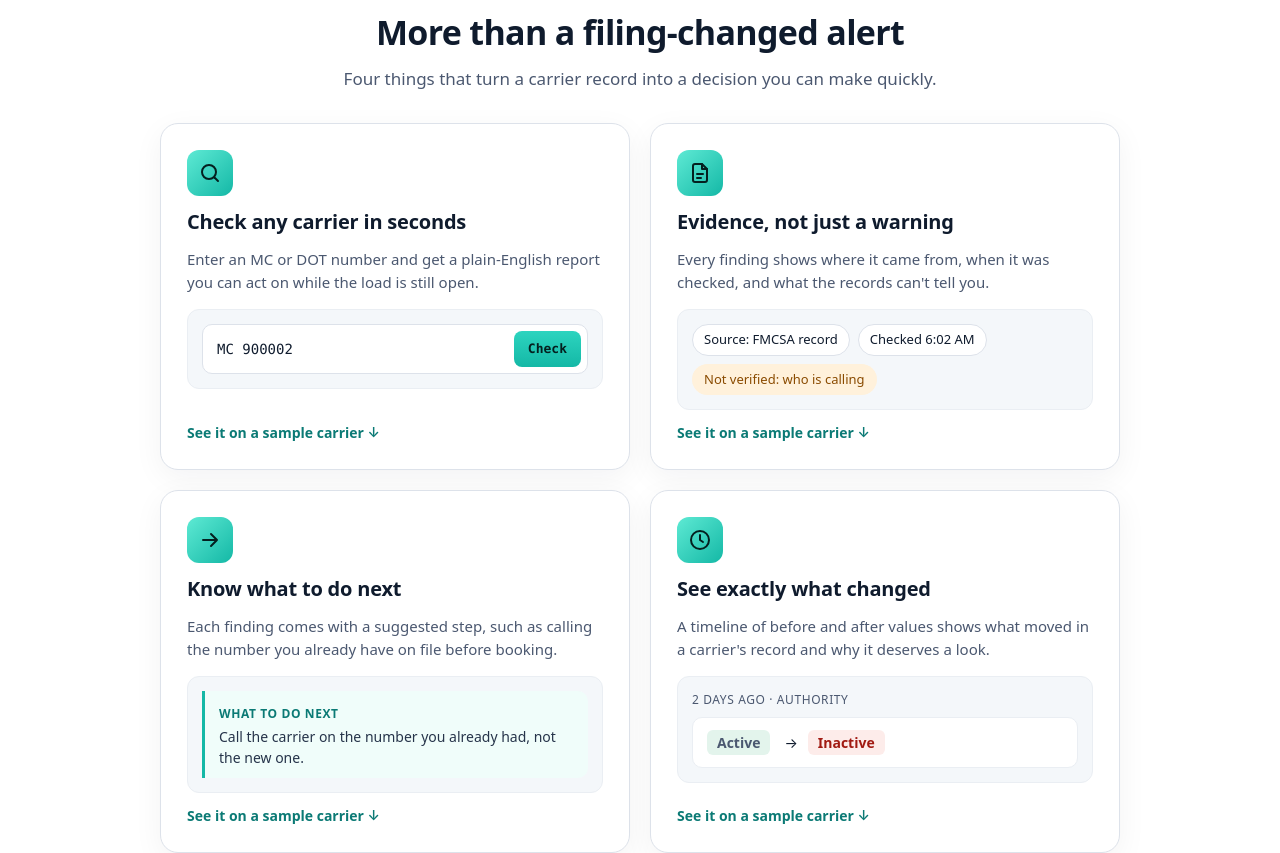
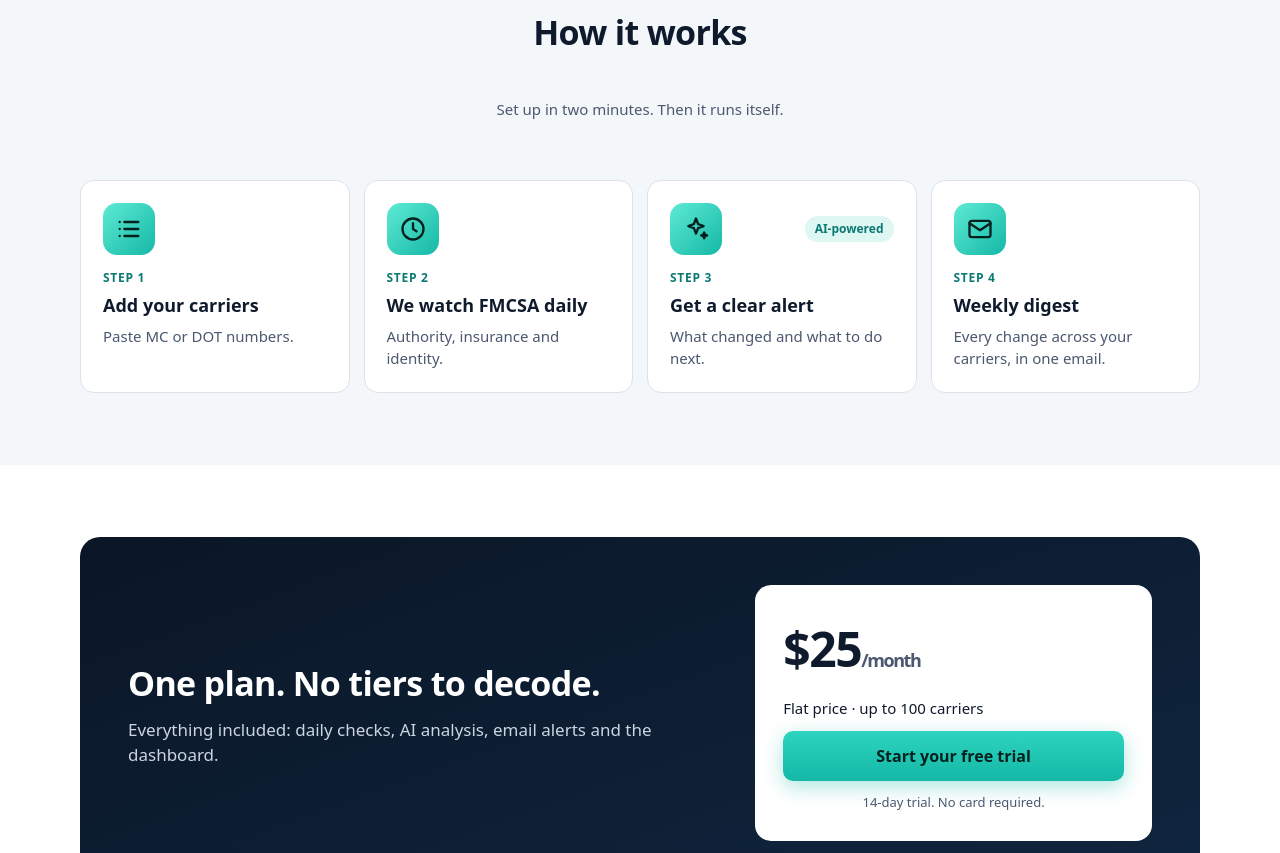
Before and after one commit to rakannan1/freight-shield, a Next.js app: page / in a window 1280 px wide. Shown: the part 920-1773 px from the top of the page. Built offline with nearby package versions, Linux system fonts and the light colour scheme.

Commit message:
Add files via upload

```diff
--- a/src/app/globals.css
+++ b/src/app/globals.css
@@ -633,3 +633,45 @@ tr:last-child td {
 .mk-v-change { display: flex; flex-direction: column; gap: 8px; }
 .mk-v-change small { color: var(--muted); text-transform: uppercase; letter-spacing: .05em; font-size: 12px; }
 .mk-v-change .mk-change { background: #fff; }
+
+/* Process */
+.mk-process { list-style: none; margin: 0 auto; padding: 0; display: grid; gap: 16px; grid-template-columns: 1fr; max-width: 1120px; width: 100%; counter-reset: none; }
+@media (min-width: 720px) { .mk-process { grid-template-columns: repeat(2, 1fr); } }
+@media (min-width: 1000px) { .mk-process { grid-template-columns: repeat(3, 1fr); } }
+.mk-pstep { background: #fff; border: 1px solid var(--line); border-radius: 14px; padding: 22px; display: flex; flex-direction: column; gap: 8px; }
+.mk-pstep h3 { font-size: 17px; }
+.mk-pstep p { color: var(--muted); font-size: 15px; }
+
+/* Process flow */
+.mk-flow { list-style: none; margin: 0 auto; padding: 0; width: 100%; max-width: 1140px; display: grid; gap: 0; grid-template-columns: 1fr; }
+.mk-flow li { position: relative; display: grid; grid-template-columns: 60px 1fr; gap: 18px; padding-bottom: 28px; }
+.mk-flow li:last-child { padding-bottom: 0; }
+.mk-flow li:not(:last-child)::after { content: ""; position: absolute; left: 29px; top: 64px; bottom: 4px; border-left: 2px dashed #99e6da; }
+.mk-flow-icon { width: 60px; height: 60px; border-radius: 50%; display: inline-flex; align-items: center; justify-content: center; color: #04201f; background: linear-gradient(135deg, #5eead4, #14b8a6); box-shadow: 0 0 0 7px #dff7f2; position: relative; z-index: 1; }
+.mk-flow-body { display: flex; flex-direction: column; gap: 6px; padding-top: 4px; }
+.mk-flow-n { font-size: 12px; text-transform: uppercase; letter-spacing: .06em; color: var(--teal-d); font-weight: 700; }
+.mk-flow h3 { font-size: 18px; }
+.mk-flow p { color: var(--muted); font-size: 15px; }
+.mk-flow-chips { display: flex; flex-wrap: wrap; gap: 6px; margin-top: 4px; }
+.mk-flow-chips span { background: #fff; border: 1px solid var(--line); border-radius: 999px; padding: 4px 10px; font-size: 12.5px; color: var(--ink-2); }
+@media (min-width: 960px) {
+  .mk-flow { grid-template-columns: repeat(6, 1fr); gap: 14px; }
+  .mk-flow li { grid-template-columns: 1fr; align-content: start; justify-items: center; text-align: center; gap: 14px; padding-bottom: 0; }
+  .mk-flow li:not(:last-child)::after { left: calc(50% + 44px); right: auto; top: 30px; bottom: auto; width: calc(100% - 74px); border-left: 0; border-top: 2px dashed #99e6da; }
+  .mk-flow-body { align-items: center; }
+  .mk-flow-chips { justify-content: center; }
+}
+.mk-how-demo { display: flex; flex-direction: column; gap: 16px; margin-top: 24px; padding-top: 40px; border-top: 1px solid var(--line-soft); }
+.mk-how-demo-title { text-align: center; font-size: 22px; }
+
+/* How it works: four step cards */
+.mk-steps-sub { text-align: center; color: var(--muted); margin: 8px 0 28px; }
+.mk-steps { list-style: none; margin: 0 auto; padding: 0; width: 100%; max-width: 1140px; display: grid; gap: 14px; grid-template-columns: 1fr; }
+@media (min-width: 640px) { .mk-steps { grid-template-columns: repeat(2, 1fr); } }
+@media (min-width: 1000px) { .mk-steps { grid-template-columns: repeat(4, 1fr); } }
+.mk-step { background: #fff; border: 1px solid var(--line); border-radius: 14px; padding: 22px; display: flex; flex-direction: column; gap: 6px; }
+.mk-step-top { display: flex; align-items: center; justify-content: space-between; margin-bottom: 8px; }
+.mk-step-icon { width: 52px; height: 52px; border-radius: 14px; display: inline-flex; align-items: center; justify-content: center; color: #04201f; background: linear-gradient(135deg, #5eead4, #14b8a6); }
+.mk-step-badge { font-size: 12px; font-weight: 700; color: var(--teal-d); background: #dff7f2; border-radius: 999px; padding: 4px 10px; }
+.mk-step h3 { font-size: 18px; }
+.mk-step p { color: var(--muted); font-size: 15px; }
--- a/src/app/page.tsx
+++ b/src/app/page.tsx
@@ -1,5 +1,4 @@
 import { Logo } from "@/components/Logo";
-import SampleReport from "@/components/SampleReport";
 
 export const metadata = {
   title: "FreightShield | Know when a carrier on your board goes bad",
@@ -7,103 +6,56 @@ export const metadata = {
     "FreightShield watches FMCSA authority, insurance and contact records for every carrier you book, and tells you in plain English what changed and what to do about it.",
 };
 
-const FEATURES = [
-  {
-    title: "Authority, insurance and status",
-    body: "Active authority, liability coverage and operating status checked against FMCSA records every morning.",
-  },
-  {
-    title: "Identity-takeover signals",
-    body: "A carrier whose name, address and phone change together is flagged critical, the classic pattern behind stolen identities.",
-  },
-  {
-    title: "AI-written, rule-checked",
-    body: "Fixed rules decide what is an alert. AI then explains it in plain English and says what to do next, so it never invents an alert.",
-  },
-  {
-    title: "Import your whole book",
-    body: "Paste MC or DOT numbers, or upload an Excel or CSV file. Each new carrier gets an instant risk summary.",
-  },
-];
-
-const ICON = { fill: "none", stroke: "currentColor", strokeWidth: 2, strokeLinecap: "round", strokeLinejoin: "round", "aria-hidden": true, width: 24, height: 24, viewBox: "0 0 24 24" } as const;
-
-const HIGHLIGHTS = [
-  {
-    title: "Check any carrier in seconds",
-    body: "Enter an MC or DOT number and get a plain-English report you can act on while the load is still open.",
-    icon: (
-      <svg {...ICON}>
-        <circle cx="11" cy="11" r="7" />
-        <path d="m20 20-3.5-3.5" />
-      </svg>
-    ),
-    visual: (
-      <div className="mk-v-search">
-        <span>MC 900002</span>
-        <b>Check</b>
-      </div>
-    ),
-  },
-  {
-    title: "Evidence, not just a warning",
-    body: "Every finding shows where it came from, when it was checked, and what the records can't tell you.",
-    icon: (
-      <svg {...ICON}>
-        <path d="M14 3H7a2 2 0 0 0-2 2v14a2 2 0 0 0 2 2h10a2 2 0 0 0 2-2V8z" />
-        <path d="M14 3v5h5M9 13h6M9 17h4" />
-      </svg>
-    ),
-    visual: (
-      <div className="mk-v-tags">
-        <span>Source: FMCSA record</span>
-        <span>Checked 6:02 AM</span>
-        <span className="warn">Not verified: who is calling</span>
-      </div>
-    ),
-  },
-  {
-    title: "Know what to do next",
-    body: "Each finding comes with a suggested step, such as calling the number you already have on file before booking.",
-    icon: (
-      <svg {...ICON}>
-        <path d="M5 12h14M13 6l6 6-6 6" />
-      </svg>
-    ),
-    visual: (
-      <div className="mk-v-next">
-        <strong>What to do next</strong>
-        <p>Call the carrier on the number you already had, not the new one.</p>
-      </div>
-    ),
-  },
-  {
-    title: "See exactly what changed",
-    body: "A timeline of before and after values shows what moved in a carrier's record and why it deserves a look.",
-    icon: (
-      <svg {...ICON}>
-        <circle cx="12" cy="12" r="9" />
-        <path d="M12 7v5l3 2" />
-      </svg>
-    ),
-    visual: (
-      <div className="mk-v-change">
-        <small>2 days ago · Authority</small>
-        <div className="mk-change">
-          <span className="mk-from">Active</span>
-          <span aria-hidden>→</span>
-          <span className="mk-to">Inactive</span>
-        </div>
-      </div>
-    ),
-  },
-];
-
 const FAQ = [
   ["Where does the data come from?", "FMCSA public records. We compare each carrier's record to the day before and alert on changes."],
   ["Can it stop double brokering?", "No. It cannot see a double-brokered load or a fake pickup in progress. It flags changes to a carrier's record, so treat it as an early warning, not a guarantee."],
   ["How do alerts arrive?", "By email, with what changed, why it matters and what to do before your next load. A dashboard shows every alert and the carriers you watch."],
   ["Can I cancel?", "Any time, from the billing page in your dashboard."],
+];
+
+const I = { fill: "none", stroke: "currentColor", strokeWidth: 2, strokeLinecap: "round", strokeLinejoin: "round", "aria-hidden": true, width: 28, height: 28, viewBox: "0 0 24 24" } as const;
+
+const STEPS: { title: string; text: string; badge?: string; icon: React.ReactNode }[] = [
+  {
+    title: "Add your carriers",
+    text: "Paste MC or DOT numbers.",
+    icon: (
+      <svg {...I}>
+        <path d="M8 6h12M8 12h12M8 18h12M4 6h.01M4 12h.01M4 18h.01" />
+      </svg>
+    ),
+  },
+  {
+    title: "We watch FMCSA daily",
+    text: "Authority, insurance and identity.",
+    icon: (
+      <svg {...I}>
+        <circle cx="12" cy="12" r="9" />
+        <path d="M12 7v5l3 2" />
+      </svg>
+    ),
+  },
+  {
+    title: "Get a clear alert",
+    text: "What changed and what to do next.",
+    badge: "AI-powered",
+    icon: (
+      <svg {...I}>
+        <path d="M12 3l1.8 4.7L18.5 9.5l-4.7 1.8L12 16l-1.8-4.7L5.5 9.5l4.7-1.8z" />
+        <path d="M19 15l.7 1.8 1.8.7-1.8.7L19 20l-.7-1.8-1.8-.7 1.8-.7z" />
+      </svg>
+    ),
+  },
+  {
+    title: "Weekly digest",
+    text: "Every change across your carriers, in one email.",
+    icon: (
+      <svg {...I}>
+        <rect x="3" y="5" width="18" height="14" rx="2" />
+        <path d="M3 7l9 6 9-6" />
+      </svg>
+    ),
+  },
 ];
 
 function AlertPreview() {
@@ -142,7 +94,6 @@ export default function Home() {
         <header className="mk-nav">
           <Logo light />
           <nav className="mk-nav-links" aria-label="Main">
-            <a href="#demo">Try a sample</a>
             <a href="#how">How it works</a>
             <a href="#pricing">Pricing</a>
             <a href="/login" className="mk-link">
@@ -186,64 +137,22 @@ export default function Home() {
         </div>
       </section>
 
-      <section id="why" className="mk-section">
-        <div>
-          <h2>More than a filing-changed alert</h2>
-          <p className="mk-sub mk-center">Four things that turn a carrier record into a decision you can make quickly.</p>
-        </div>
-        <div className="mk-highlights">
-          {HIGHLIGHTS.map((h) => (
-            <article key={h.title} className="mk-hl">
-              <span className="mk-hl-icon">{h.icon}</span>
-              <h3>{h.title}</h3>
-              <p>{h.body}</p>
-              <div className="mk-hl-visual">{h.visual}</div>
-              <a href="#demo" className="mk-hl-link">
-                See it on a sample carrier ↓
-              </a>
-            </article>
+      <section id="how" className="mk-section alt">
+        <h2>How it works</h2>
+        <p className="mk-steps-sub">Set up in two minutes. Then it runs itself.</p>
+        <ol className="mk-steps">
+          {STEPS.map((st, i) => (
+            <li key={st.title} className="mk-step">
+              <div className="mk-step-top">
+                <span className="mk-step-icon">{st.icon}</span>
+                {st.badge ? <span className="mk-step-badge">{st.badge}</span> : null}
+              </div>
+              <span className="mk-flow-n">Step {i + 1}</span>
+              <h3>{st.title}</h3>
+              <p>{st.text}</p>
+            </li>
           ))}
-        </div>
-      </section>
-
-      <section id="demo" className="mk-section alt">
-        <div>
-          <h2>See a carrier report before you sign up</h2>
-          <p className="mk-sub mk-center">
-            Enter one of the made-up sample numbers below. Every finding shows its source, when it was checked and what
-            to do next. No sign-up needed.
-          </p>
-        </div>
-        <SampleReport />
-      </section>
-
-      <section id="how" className="mk-section">
-        <h2>From your carrier list to a clear alert</h2>
-        <div className="mk-steps">
-          {[
-            ["1", "Add your carriers", "Paste MC or DOT numbers or upload a spreadsheet. You get a risk summary for each one straight away."],
-            ["2", "We check every morning", "Each record is compared with the day before. Fixed rules decide what counts as a change that matters."],
-            ["3", "You get the call", "An email says what changed, why it matters and what to do before your next load."],
-          ].map(([n, t, b]) => (
-            <div key={n} className="mk-step">
-              <span className="mk-num">{n}</span>
-              <h3>{t}</h3>
-              <p>{b}</p>
-            </div>
-          ))}
-        </div>
-      </section>
-
-      <section className="mk-section alt">
-        <h2>Built for brokers who book fast</h2>
-        <div className="mk-features">
-          {FEATURES.map((f) => (
-            <div key={f.title} className="mk-feature">
-              <h3>{f.title}</h3>
-              <p>{f.body}</p>
-            </div>
-          ))}
-        </div>
+        </ol>
       </section>
 
       <section id="pricing" className="mk-section">
```
